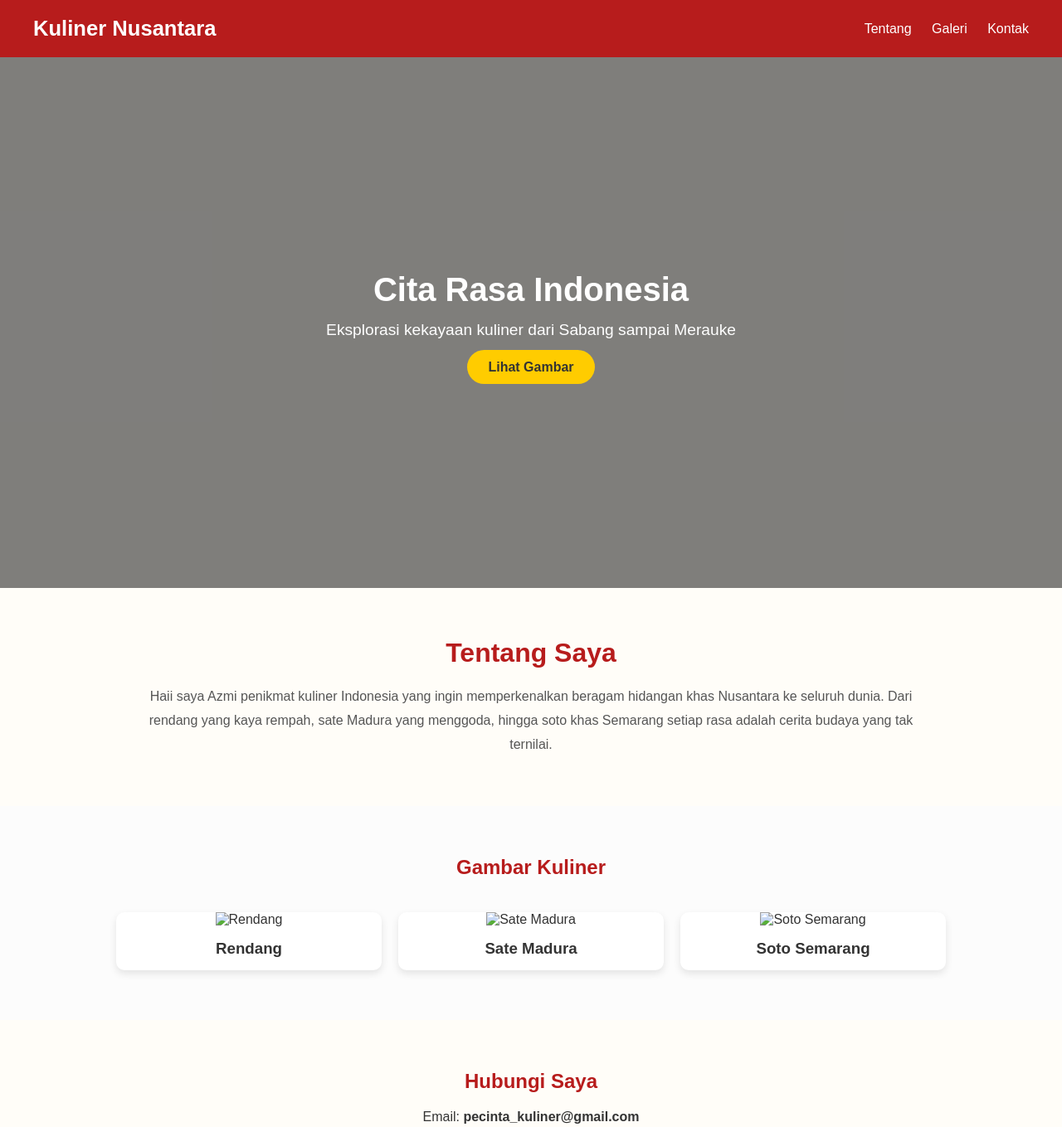
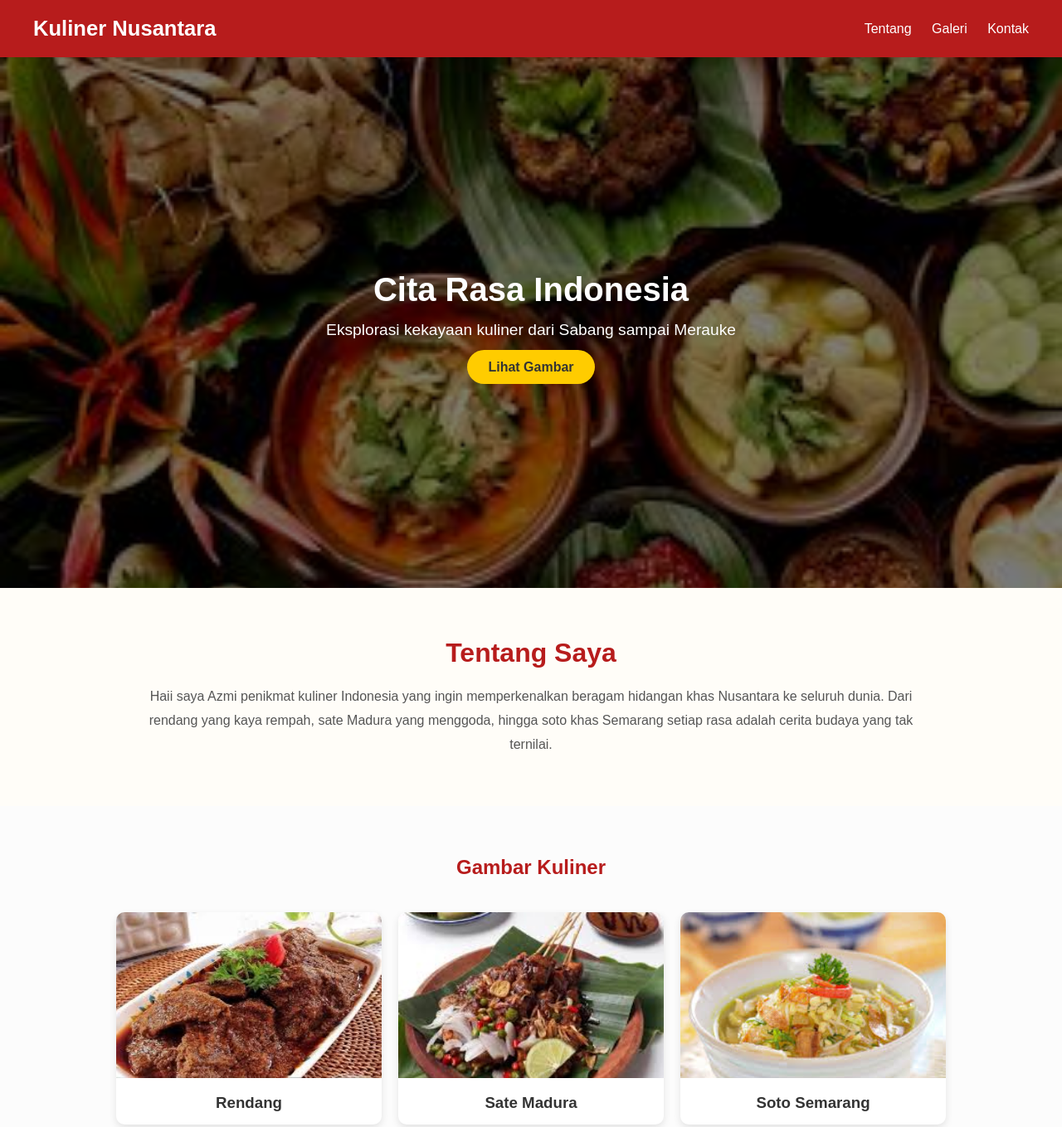
Before and after one commit to EarlLouis/kuliner-nusantara, a plain HTML site: page index.html in a window 1280 px wide. Shown: the top 1359 px of the page at 83% size. Drawn offline with Linux system fonts and the light colour scheme.

Commit message:
Add files via upload

```diff
--- a/index.html
+++ b/index.html
@@ -45,7 +45,7 @@
 
     /* ==== HERO SECTION ==== */
     .hero {
-      background-image: url("images/background.jpg");
+      background-image: url("background.jpg");
       background-size: cover;
       background-position: center;
       height: 80vh;
@@ -216,15 +216,15 @@
     <h2>Gambar Kuliner</h2>
     <div class="gallery-container">
       <div class="gallery-item">
-        <img src="images/download.jpg" alt="Rendang">
+        <img src="download.jpg" alt="Rendang">
         <h3>Rendang</h3>
       </div>
       <div class="gallery-item">
-        <img src="images/download (1).jpg" alt="Sate Madura">
+        <img src="download (1).jpg" alt="Sate Madura">
         <h3>Sate Madura</h3>
       </div>
       <div class="gallery-item">
-        <img src="images/download (2).jpg" alt="Soto Semarang">
+        <img src="download (2).jpg" alt="Soto Semarang">
         <h3>Soto Semarang</h3>
       </div>
     </div>
```
